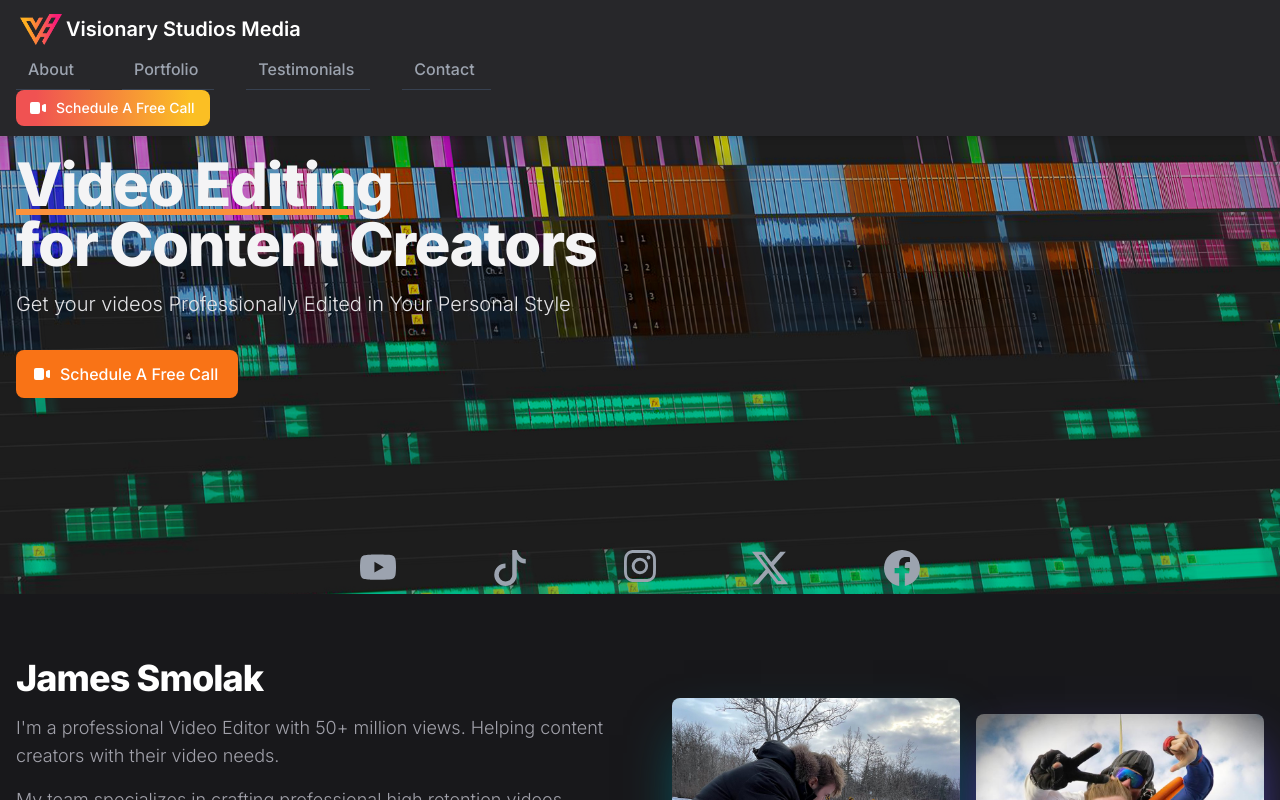
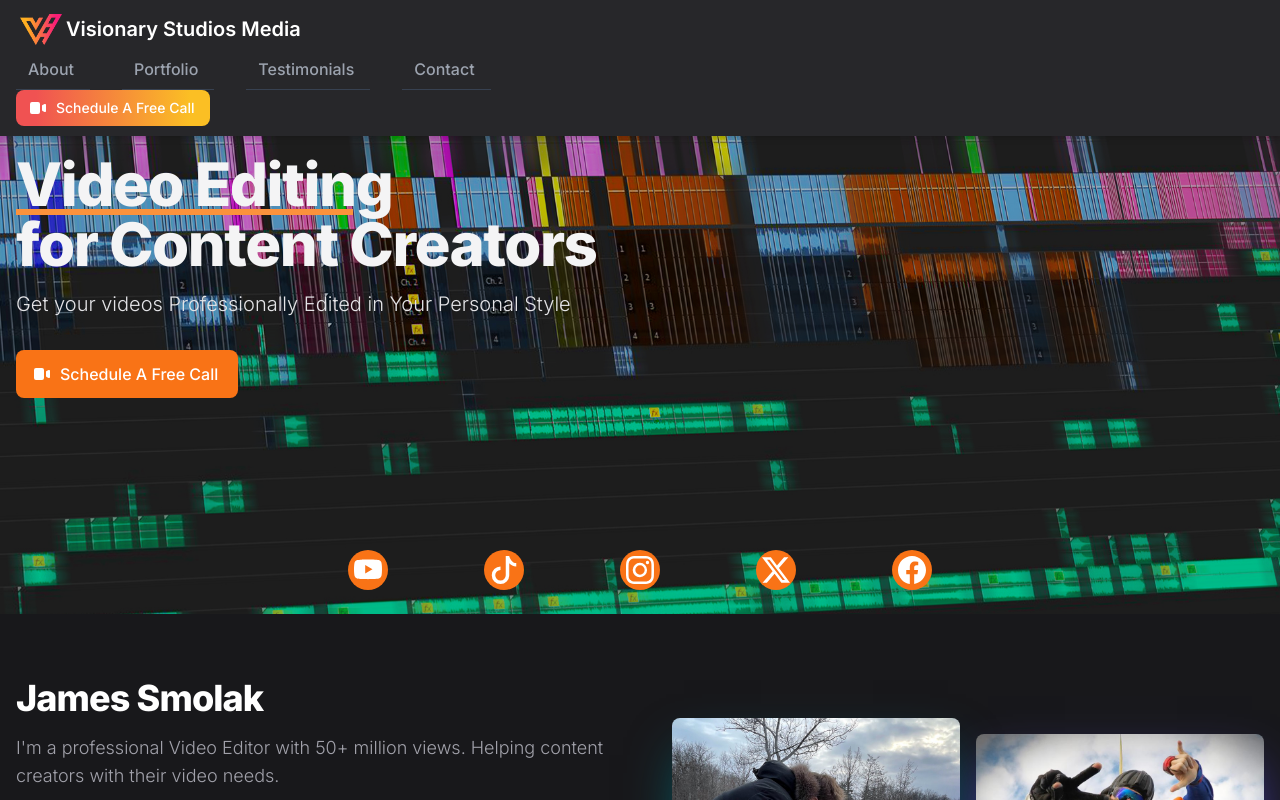
Before and after one commit to LiamCharles2001/Visionary-Studios-Media, a Next.js app: page / in a window 1280 px wide. Shown: the top 800 px of the page. Built offline with nearby package versions, Linux system fonts and the light colour scheme.

Commit message:
Update HeroSection.tsx

```diff
--- a/app/components/HeroSection.tsx
+++ b/app/components/HeroSection.tsx
@@ -55,41 +55,50 @@ export default function Hero() {
       <div className="p-[40px]"></div>
 
       <div className="py-2 mx-auto max-w-screen-xl px-4">
-        <div className="flex justify-center lg:gap[12rem] text-gray-500 sm:gap-[6rem] gap-[1rem] dark:text-gray-400">
+        <div className="flex justify-center lg:gap[12rem] sm:gap-[6rem] gap-[1rem] text-white">
+          <div className="flex justify-center items-center mb-4 w-10 h-10 rounded-full lg:h-12 lg:w-12 bg-primary-500">
             <svg
-            className="h-9 hover:text-gray-900 dark:hover:text-white"
+              className="w-7 h-7"
               viewBox="0 0 16 16"
               fill="currentColor"
               xmlns="http://www.w3.org/2000/svg"
             >
               <path d="M8.051 1.999h.089c.822.003 4.987.033 6.11.335a2.01 2.01 0 0 1 1.415 1.42c.101.38.172.883.22 1.402l.01.104.022.26.008.104c.065.914.073 1.77.074 1.957v.075c-.001.194-.01 1.108-.082 2.06l-.008.105-.009.104c-.05.572-.124 1.14-.235 1.558a2.01 2.01 0 0 1-1.415 1.42c-1.16.312-5.569.334-6.18.335h-.142c-.309 0-1.587-.006-2.927-.052l-.17-.006-.087-.004-.171-.007-.171-.007c-1.11-.049-2.167-.128-2.654-.26a2.01 2.01 0 0 1-1.415-1.419c-.111-.417-.185-.986-.235-1.558L.09 9.82l-.008-.104A31 31 0 0 1 0 7.68v-.123c.002-.215.01-.958.064-1.778l.007-.103.003-.052.008-.104.022-.26.01-.104c.048-.519.119-1.023.22-1.402a2.01 2.01 0 0 1 1.415-1.42c.487-.13 1.544-.21 2.654-.26l.17-.007.172-.006.086-.003.171-.007A100 100 0 0 1 7.858 2zM6.4 5.209v4.818l4.157-2.408z" />
             </svg>
+          </div>
+          <div className="flex justify-center items-center mb-4 w-10 h-10 rounded-full lg:h-12 lg:w-12 bg-primary-500">
             <svg
-            className="h-9 hover:text-gray-900 dark:hover:text-white"
+              className="w-7 h-7"
               viewBox="0 0 16 16"
               fill="currentColor"
               xmlns="http://www.w3.org/2000/svg"
             >
               <path d="M9 0h1.98c.144.715.54 1.617 1.235 2.512C12.895 3.389 13.797 4 15 4v2c-1.753 0-3.07-.814-4-1.829V11a5 5 0 1 1-5-5v2a3 3 0 1 0 3 3z" />
             </svg>
+          </div>
+          <div className="flex justify-center items-center mb-4 w-10 h-10 rounded-full lg:h-12 lg:w-12 bg-primary-500">
             <svg
-            className="h-8 hover:text-gray-900 dark:hover:text-white"
+              className="w-7 h-7"
               viewBox="0 0 16 16"
               fill="currentColor"
               xmlns="http://www.w3.org/2000/svg"
             >
               <path d="M8 0C5.829 0 5.556.01 4.703.048 3.85.088 3.269.222 2.76.42a3.9 3.9 0 0 0-1.417.923A3.9 3.9 0 0 0 .42 2.76C.222 3.268.087 3.85.048 4.7.01 5.555 0 5.827 0 8.001c0 2.172.01 2.444.048 3.297.04.852.174 1.433.372 1.942.205.526.478.972.923 1.417.444.445.89.719 1.416.923.51.198 1.09.333 1.942.372C5.555 15.99 5.827 16 8 16s2.444-.01 3.298-.048c.851-.04 1.434-.174 1.943-.372a3.9 3.9 0 0 0 1.416-.923c.445-.445.718-.891.923-1.417.197-.509.332-1.09.372-1.942C15.99 10.445 16 10.173 16 8s-.01-2.445-.048-3.299c-.04-.851-.175-1.433-.372-1.941a3.9 3.9 0 0 0-.923-1.417A3.9 3.9 0 0 0 13.24.42c-.51-.198-1.092-.333-1.943-.372C10.443.01 10.172 0 7.998 0zm-.717 1.442h.718c2.136 0 2.389.007 3.232.046.78.035 1.204.166 1.486.275.373.145.64.319.92.599s.453.546.598.92c.11.281.24.705.275 1.485.039.843.047 1.096.047 3.231s-.008 2.389-.047 3.232c-.035.78-.166 1.203-.275 1.485a2.5 2.5 0 0 1-.599.919c-.28.28-.546.453-.92.598-.28.11-.704.24-1.485.276-.843.038-1.096.047-3.232.047s-2.39-.009-3.233-.047c-.78-.036-1.203-.166-1.485-.276a2.5 2.5 0 0 1-.92-.598 2.5 2.5 0 0 1-.6-.92c-.109-.281-.24-.705-.275-1.485-.038-.843-.046-1.096-.046-3.233s.008-2.388.046-3.231c.036-.78.166-1.204.276-1.486.145-.373.319-.64.599-.92s.546-.453.92-.598c.282-.11.705-.24 1.485-.276.738-.034 1.024-.044 2.515-.045zm4.988 1.328a.96.96 0 1 0 0 1.92.96.96 0 0 0 0-1.92m-4.27 1.122a4.109 4.109 0 1 0 0 8.217 4.109 4.109 0 0 0 0-8.217m0 1.441a2.667 2.667 0 1 1 0 5.334 2.667 2.667 0 0 1 0-5.334" />
             </svg>
+          </div>
+          <div className="flex justify-center items-center mb-4 w-10 h-10 rounded-full lg:h-12 lg:w-12 bg-primary-500">
             <svg
-            className="h-9 hover:text-gray-900 dark:hover:text-white"
+              className="w-7 h-7"
               viewBox="0 0 16 16"
               fill="currentColor"
               xmlns="http://www.w3.org/2000/svg"
             >
               <path d="M12.6.75h2.454l-5.36 6.142L16 15.25h-4.937l-3.867-5.07-4.425 5.07H.316l5.733-6.57L0 .75h5.063l3.495 4.633L12.601.75Zm-.86 13.028h1.36L4.323 2.145H2.865z" />
             </svg>
+          </div>
+          <div className="flex justify-center items-center mb-4 w-10 h-10 rounded-full lg:h-12 lg:w-12 bg-primary-500">
             <svg
-            className="h-9 hover:text-gray-900 dark:hover:text-white"
+              className="w-7 h-7"
               viewBox="0 0 16 16"
               fill="currentColor"
               xmlns="http://www.w3.org/2000/svg"
@@ -98,6 +107,7 @@ export default function Hero() {
             </svg>
           </div>
         </div>
+      </div>
     </section>
   );
 }
```
Lines whose indentation alone changed are shown as unchanged.
